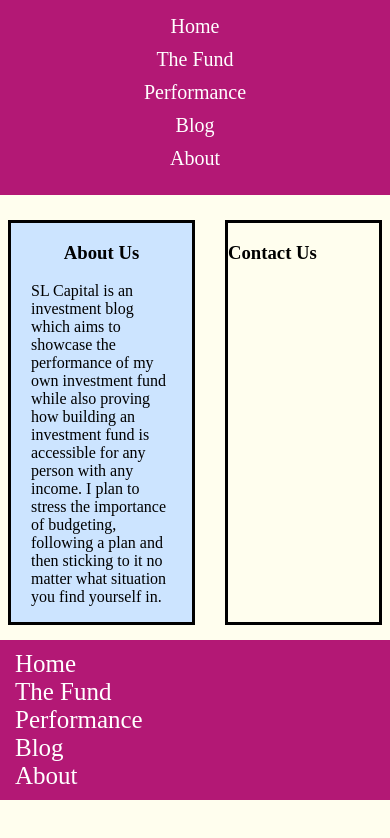
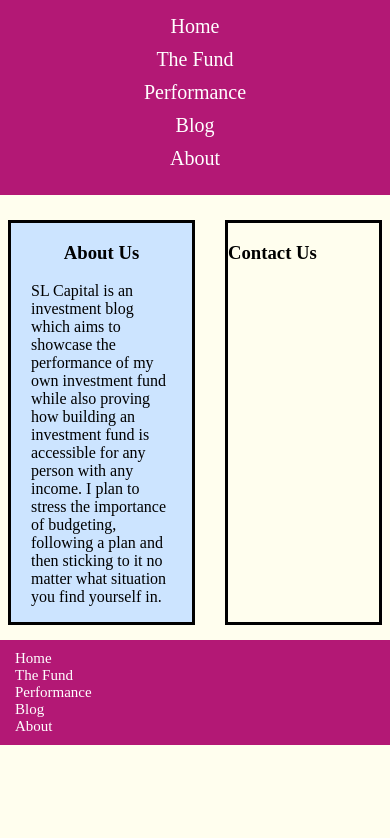
Before and after one commit to slcapital/project, a plain HTML site: page about.html in a window 390 px wide. Drawn offline with Linux system fonts and the light colour scheme; a script that the page names is missing.

Commit message:
Update about.html

```diff
--- a/about.html
+++ b/about.html
@@ -56,12 +56,22 @@
   border: solid;
   margin: 25px 30px 0px 0px;
   }
+  @media screen and (min-width: 900px) {
   .footerLeft {
   width: 50%;
   font-size: 25px;
   display: grid;
    grid-template-rows: auto auto auto auto auto;
   }
+  }
+  @media screen and (max-width: 900px) {
+  .footerLeft {
+  width: 50%;
+  font-size: 15px;
+  display: grid;
+   grid-template-rows: auto auto auto auto auto;
+   }
+   }
   [type='text']{
   font-size: 15px;
   }
```
